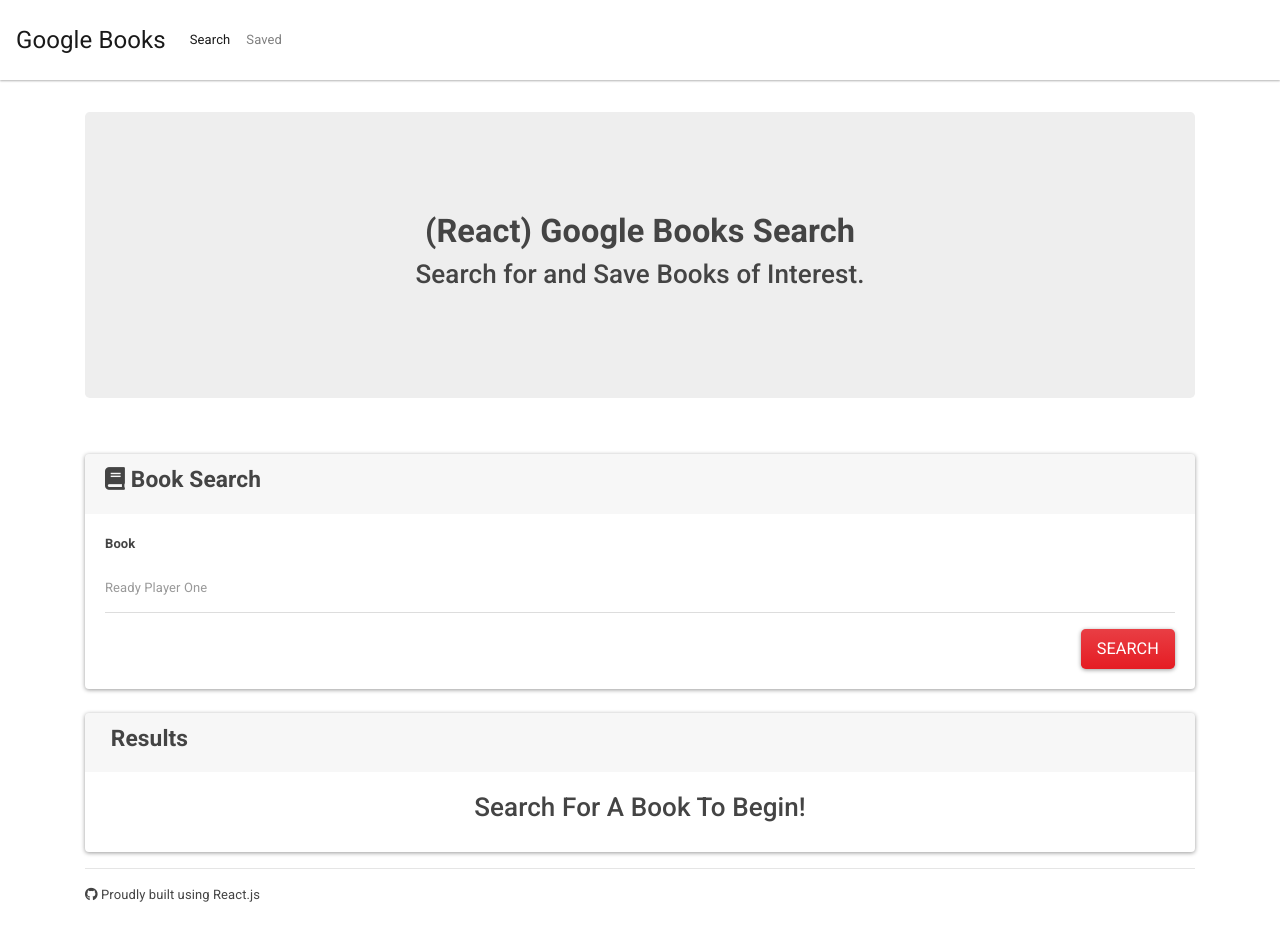
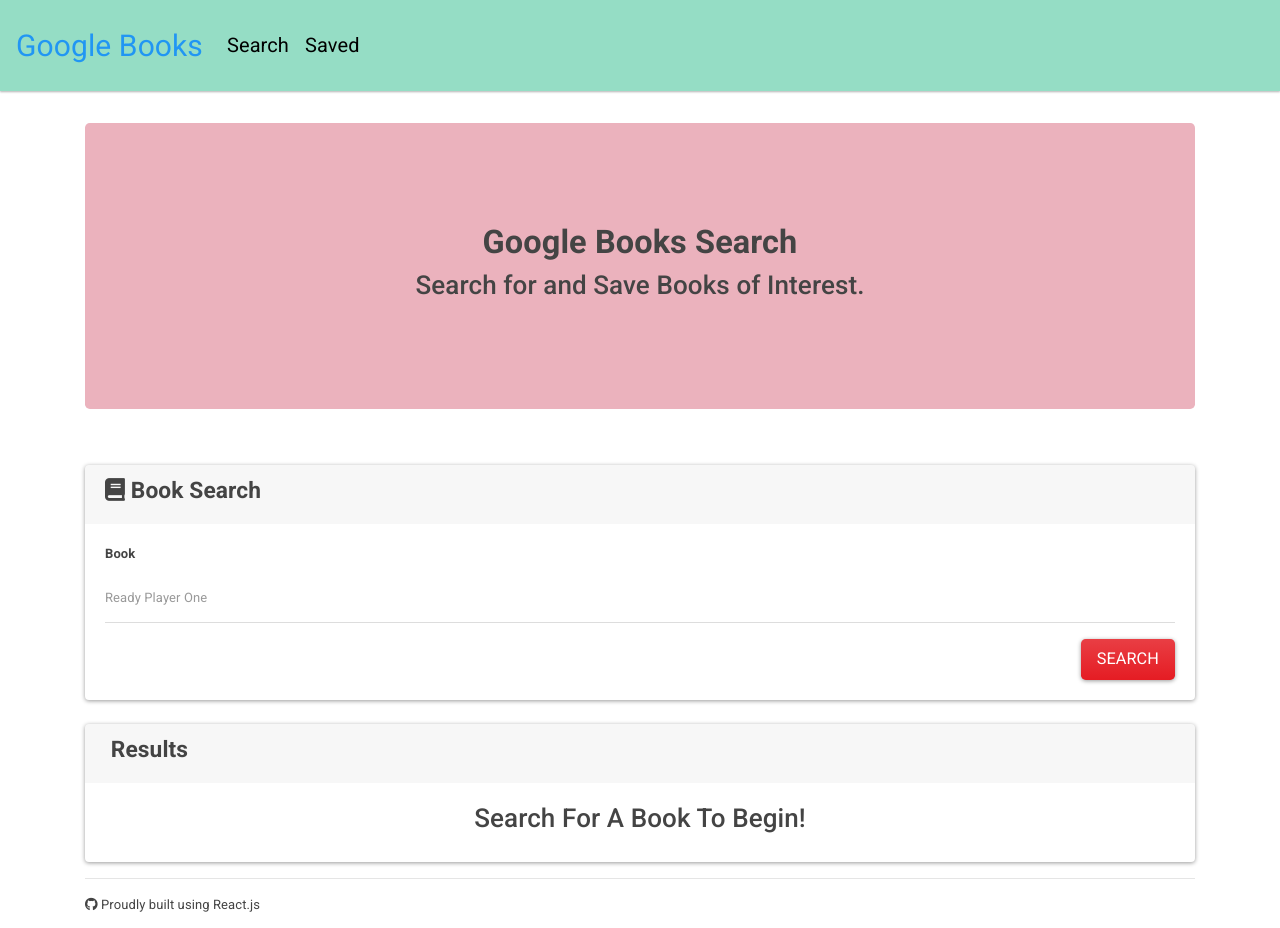
Before and after one commit to mathigayathri2001/Google_books, a React (Create React App) app in the folder client/: page / in a window 1280 px wide. Built offline with nearby package versions, Linux system fonts and the light colour scheme; some icons are missing.

Commit message:
added styles

```diff
--- a/client/src/components/Jumbotron/style.css
+++ b/client/src/components/Jumbotron/style.css
@@ -1,3 +1,4 @@
 .jumbotron {
   padding: 100px;
+  background-color: rgb(235, 178, 189);
 }
--- a/client/src/components/Nav/index.js
+++ b/client/src/components/Nav/index.js
@@ -32,7 +32,7 @@ class Nav extends Component {
 
   render() {
     return (
-      <nav className="navbar navbar-expand-lg navbar-light bg-light mb-2">
+      <nav className="navbar navbar-expand-lg mb-2">
         <Link className="navbar-brand" to="/">
           Google Books
         </Link>
--- a/client/src/components/Nav/style.css
+++ b/client/src/components/Nav/style.css
@@ -1,3 +1,14 @@
 .navbar {
   border-radius: 0;
+  background-color: rgb(149, 221, 197);
 }
+.nav-item {
+  font-size: 20px;
+
+}
+.nav-link{
+  color: black;
+}
+.navbar-brand{
+  font-size: 30px;
+}
--- a/client/src/pages/Home.js
+++ b/client/src/pages/Home.js
@@ -7,6 +7,7 @@ import Footer from "../components/Footer";
 import API from "../utils/API";
 import { Col, Row, Container } from "../components/Grid";
 import { List } from "../components/List";
+
 
 class Home extends Component {
   state = {
@@ -61,12 +62,14 @@ class Home extends Component {
       <Container>
         <Row>
           <Col size="md-12">
+            <div className ="style">
             <Jumbotron>
-              <h1 className="text-center">
-                <strong>(React) Google Books Search</strong>
+              <h1 className="text-center" >
+                <strong>Google Books Search</strong>
               </h1>
               <h2 className="text-center">Search for and Save Books of Interest.</h2>
             </Jumbotron>
+            </div>
           </Col>
           <Col size="md-12">
             <Card title="Book Search" icon="far fa-book">
```
Also changed, not shown: 2 other files (tests, documents, lock files or other folders).
